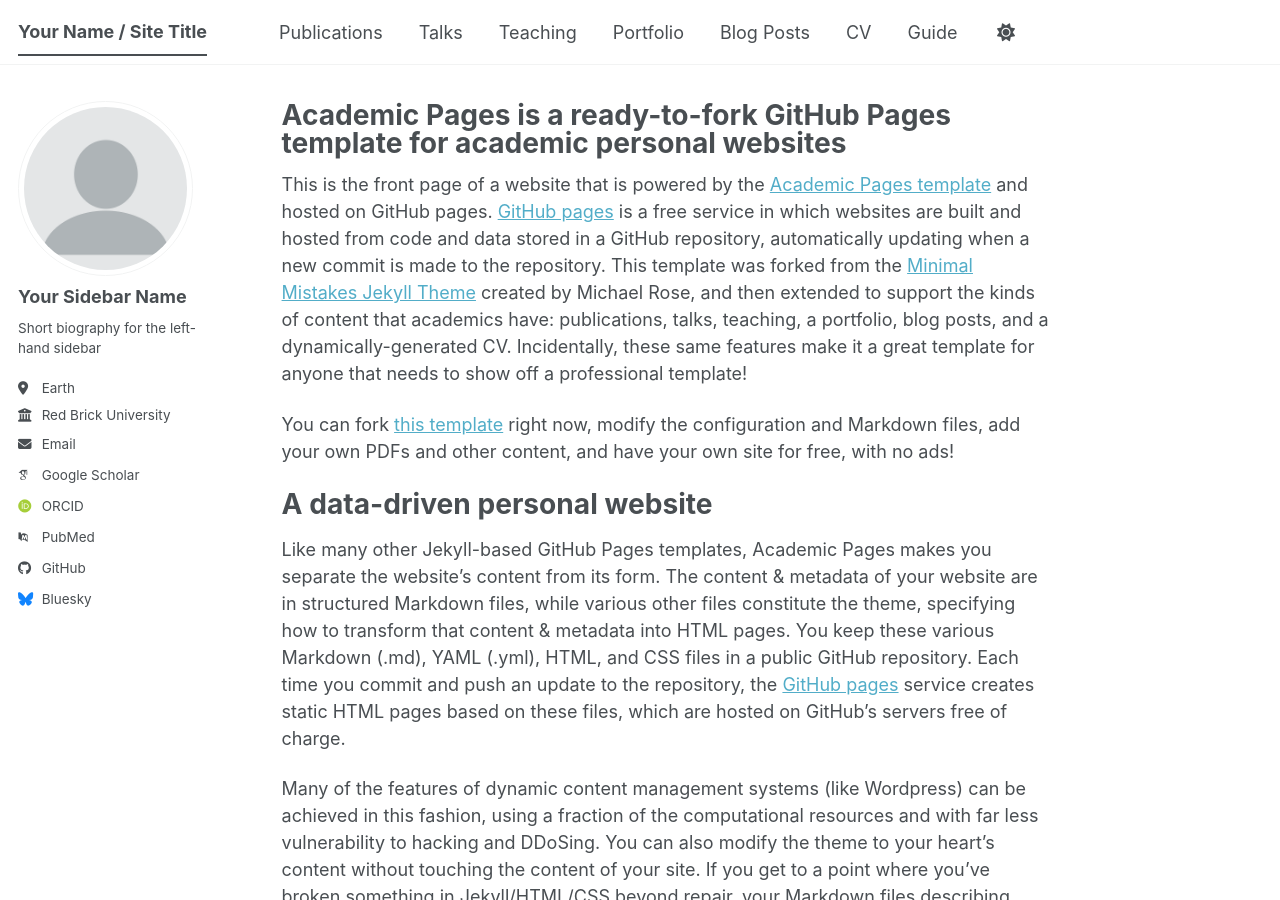
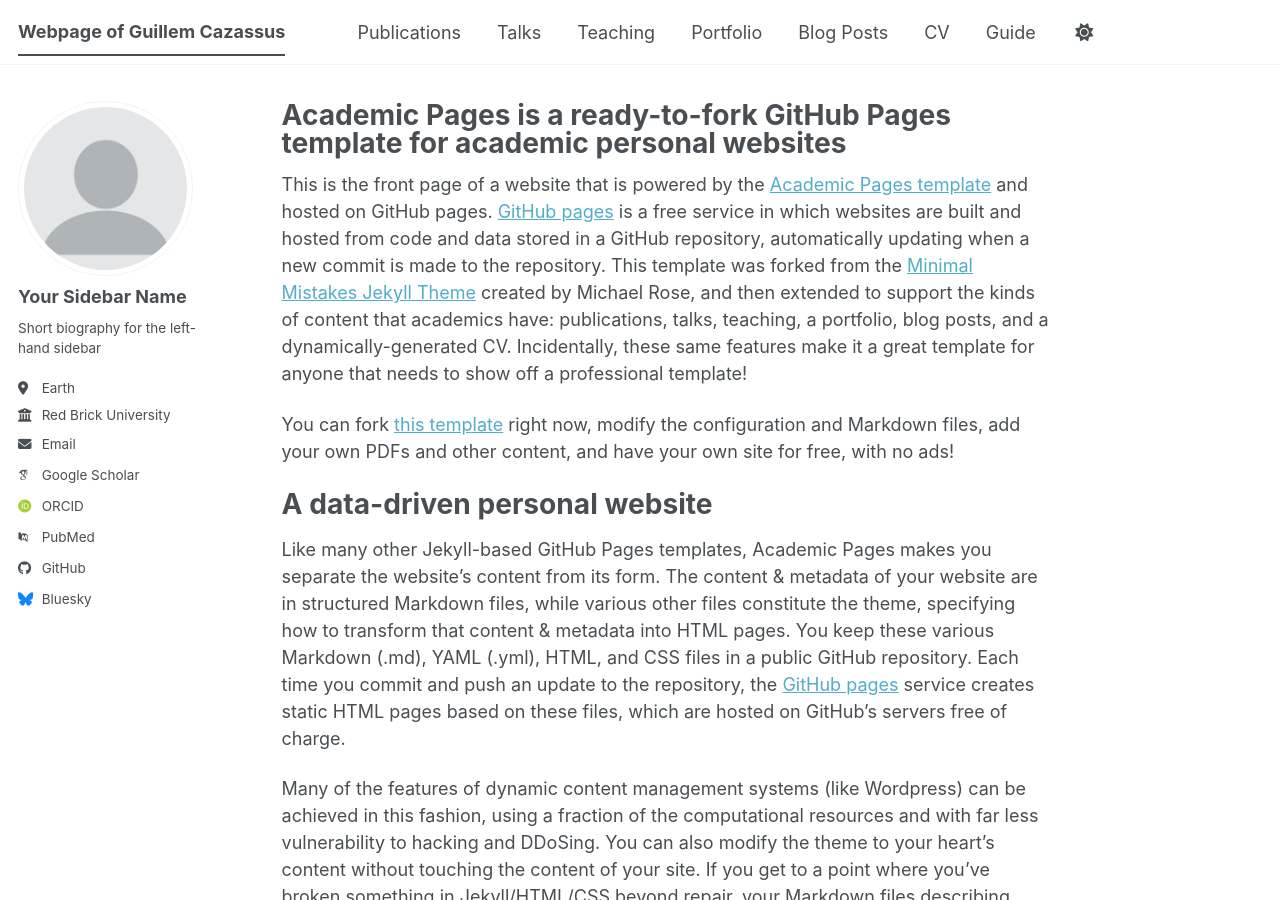
Before and after one commit to guillemcazassus/guillemcazassus, a Jekyll site: the page built from _pages/about.md, in a window 1280 px wide and 900 px high. Built offline with Jekyll 4.4.1, drawn with Linux system fonts in a browser that asks for light colours; some web fonts are replaced; a script bundle is joined from its source files by our own code; library files that are not in the unit come from our copies.

Commit message:
Update _config.yml

```diff
--- a/_config.yml
+++ b/_config.yml
@@ -9,7 +9,7 @@
 # Basic Site Settings
 locale                   : "en-US"
 site_theme               : "default" # The available themes options are "default", "air", "sunrise", "mint", "dirt" and "contrast"
-title                    : "Your Name / Site Title"
+title                    : "Webpage of Guillem Cazassus"
 title_separator          : "-"
 name                     : &name "Guillem Cazassus"
 description              : &description "Your Name's academic portfolio"   # Update this with a general description of your site, this is the default if not overridden by a page
```
